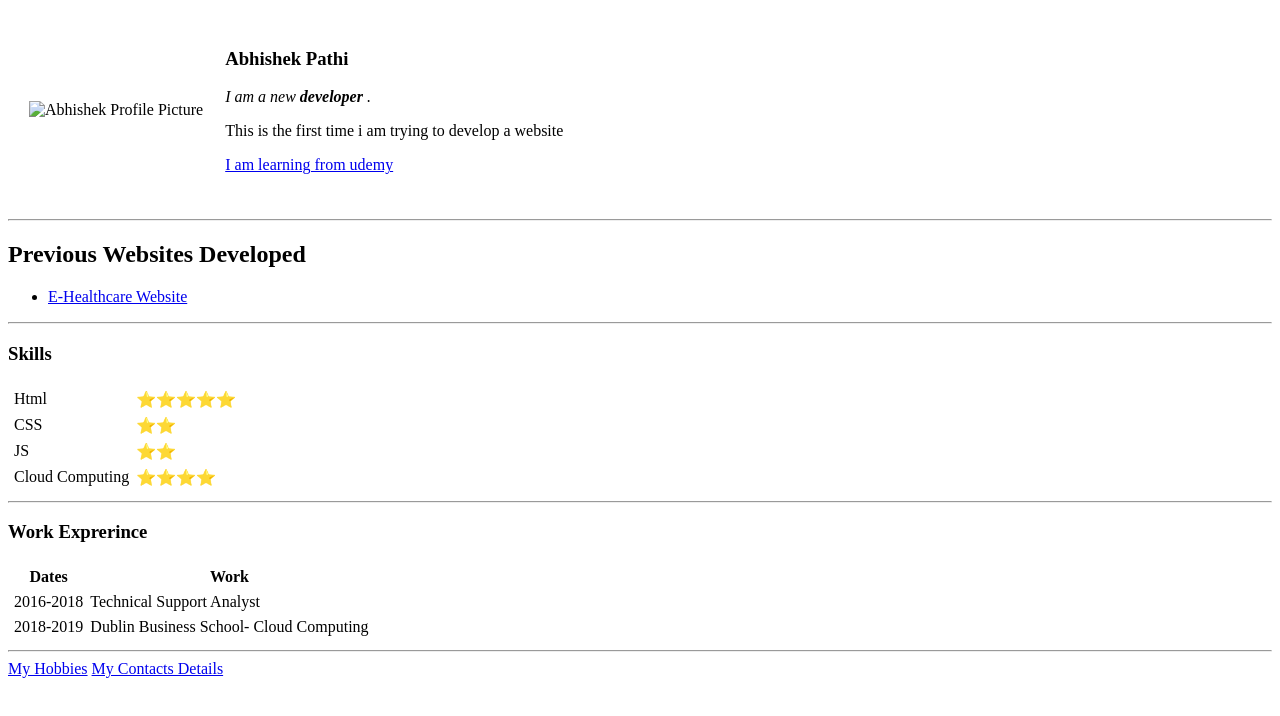
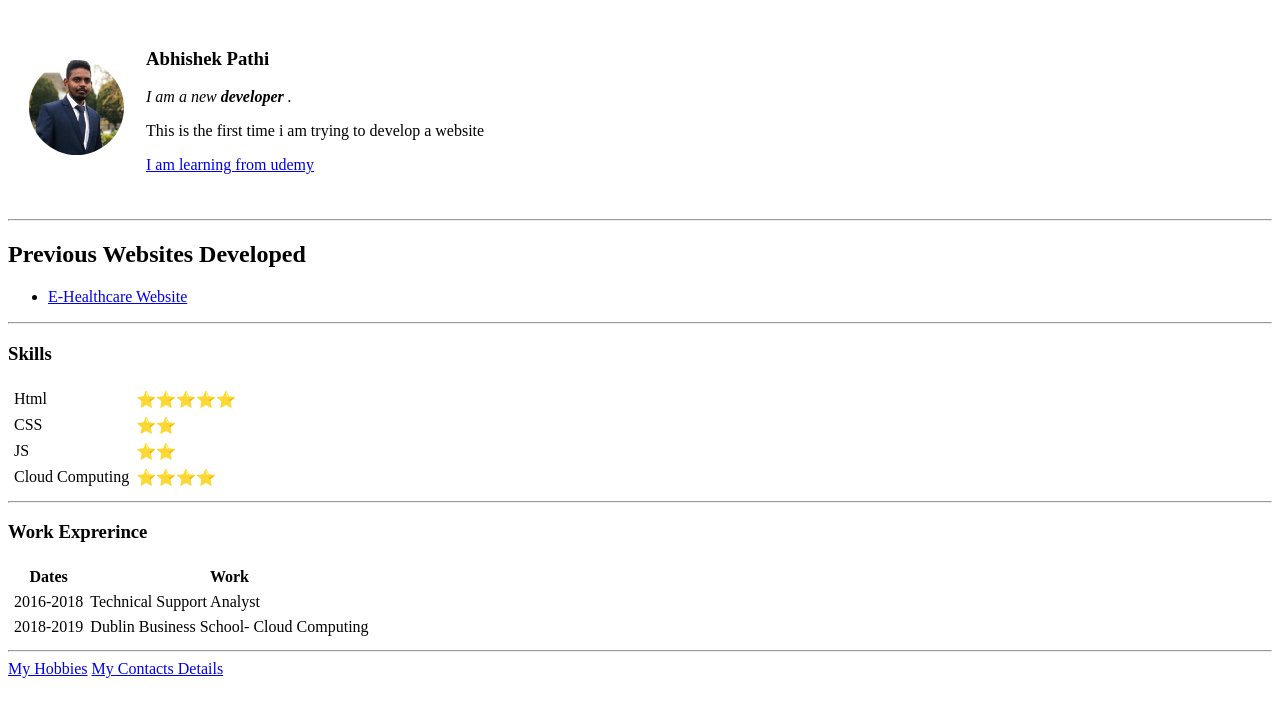
Before and after one commit to AbhishekPathi-Dev/CV, a plain HTML site: page index.html in a window 1280 px wide. Drawn offline with Linux system fonts and the light colour scheme.

Commit message:
updated image location since it was not working

```diff
--- a/index.html
+++ b/index.html
@@ -7,7 +7,7 @@
 </head>
 <table cellspacing="20">
   <tr>
-    <td> <img src="Images/Abhishek Pathi Profile.jpg" alt="Abhishek Profile Picture"></td>
+    <td> <img src="Abhishek Pathi Profile.jpg" alt="Abhishek Profile Picture"></td>
     <td>
       <h3> Abhishek Pathi </h3>
       <p><em>I am a new <strong> developer </strong>.</em></p>
```
